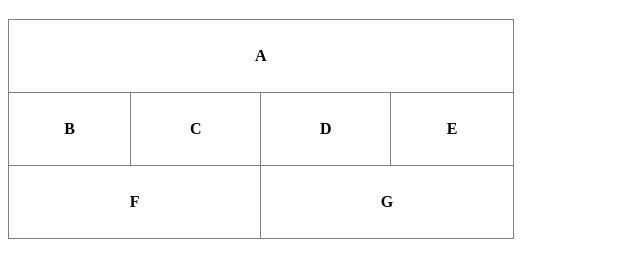
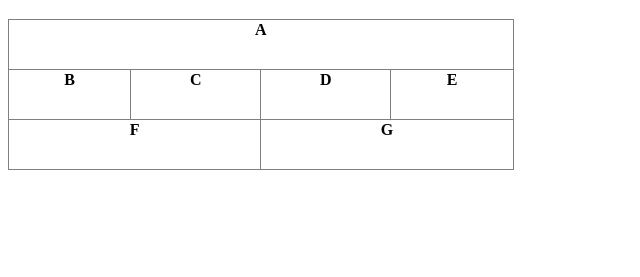
Before and after one commit to BANZOM/html-tutorial, a plain HTML site: page Misc/Misc1/index.html in a window 1280 px wide. Shown: the part 61-338 px from the top of the page, without its empty margins (0-640 px from the left). Drawn offline with Linux system fonts and the light colour scheme.

Commit message:
Modified

```diff
--- a/Misc/Misc1/index.html
+++ b/Misc/Misc1/index.html
@@ -10,8 +10,8 @@
         }
 
         th {
-            text-align: center;
-            height: 70px;
+            height: 18px;
+            padding-bottom: 30px;
         }
     </style>
 </head>
```
